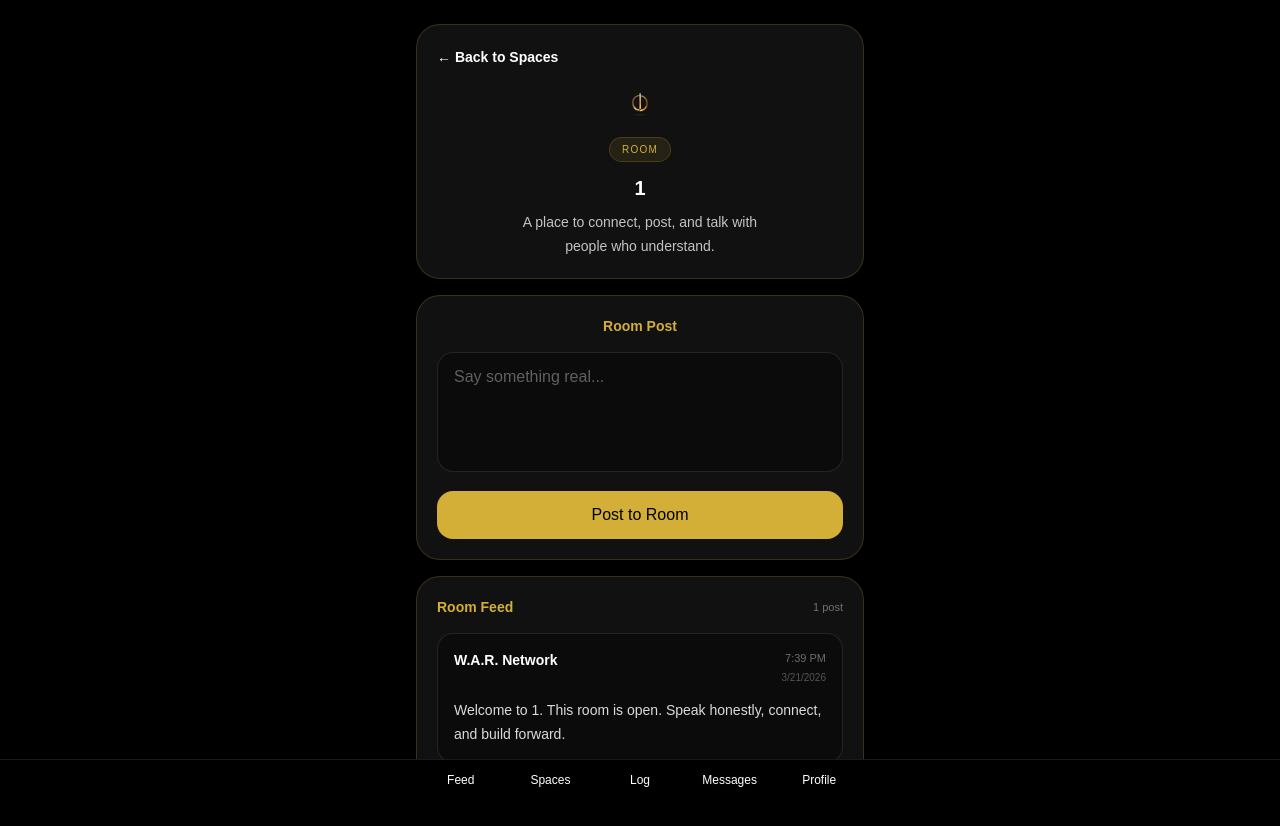
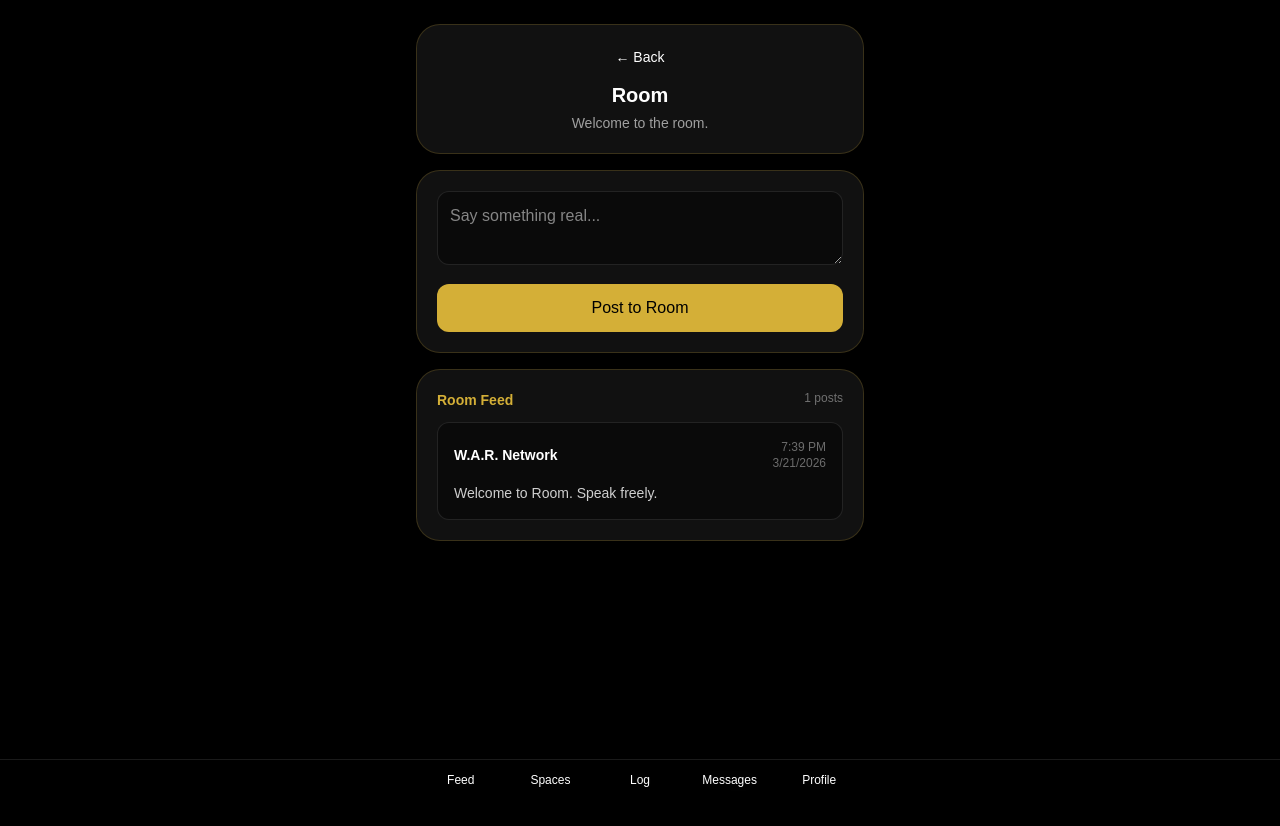
Before and after one commit to thewarnetworkpodcast-lgtm/war-network-beta, a Next.js app: page /spaces/1 in a window 1280 px wide. Shown: the top 826 px of the page. Built offline with nearby package versions, Linux system fonts and the light colour scheme.

Commit message:
Fix room UI, names, timestamps alignment

```diff
--- a/app/(platform)/spaces/[slug]/page.tsx
+++ b/app/(platform)/spaces/[slug]/page.tsx
@@ -24,56 +24,7 @@
     description:
       "Talk with others who understand military trauma, transition, identity, and recovery.",
   },
-  "ptsd-trauma": {
-    title: "PTSD & Trauma",
-    tag: "Healing",
-    description:
-      "For flashbacks, anxiety, triggers, nightmares, and the work of healing.",
-  },
-  "addiction-recovery": {
-    title: "Addiction Recovery",
-    tag: "Recovery",
-    description:
-      "A room for honesty, accountability, relapse prevention, and rebuilding one day at a time.",
-  },
-  "grief-loss": {
-    title: "Grief & Loss",
-    tag: "Support",
-    description:
-      "For anyone carrying loss, mourning change, or trying to breathe through heartbreak.",
-  },
-  "autism-parents": {
-    title: "Autism Parents",
-    tag: "Family",
-    description:
-      "Support, share, and connect with parents carrying the beautiful weight of that journey.",
-  },
-  "childhood-trauma": {
-    title: "Childhood Trauma",
-    tag: "Inner Work",
-    description:
-      "For those healing from early pain, survival patterns, and the long shadow of what happened young.",
-  },
-  "incarceration-reentry": {
-    title: "Incarceration & Reentry",
-    tag: "Rebuild",
-    description:
-      "A place for rebuilding after prison, reclaiming identity, and creating a new path.",
-  },
-  "founding-members": {
-    title: "Founding Members",
-    tag: "Alpha",
-    description:
-      "For the early builders helping shape the culture, direction, and heartbeat of W.A.R. Network.",
-  },
 };
-
-function formatTitleFromSlug(slug: string) {
-  return slug
-    .split("-")
-    .map((part) => part.charAt(0).toUpperCase() + part.slice(1))
-    .join(" ");
-}
 
 function formatDateTime(dateString: string) {
   const date = new Date(dateString);
@@ -89,206 +40,139 @@
 
 export default function SpaceRoomPage() {
   const params = useParams();
-  const slug =
-    typeof params?.slug === "string"
-      ? params.slug
-      : Array.isArray(params?.slug)
-      ? params.slug[0]
-      : "";
+  const slug = params?.slug as string;
 
-  const room = useMemo<RoomConfig>(() => {
-    if (!slug) {
-      return {
+  const room = useMemo(() => {
+    return ROOM_CONFIG[slug] || {
       title: "Room",
       tag: "Room",
-        description: "Loading room...",
+      description: "Welcome to the room.",
     };
-    }
-
-    return (
-      ROOM_CONFIG[slug] ?? {
-        title: formatTitleFromSlug(slug),
-        tag: "Room",
-        description:
-          "A place to connect, post, and talk with people who understand.",
-      }
-    );
   }, [slug]);
 
-  const storageKey = `war-room-posts-${slug}`;
+  const storageKey = `war-room-${slug}`;
+
   const [posts, setPosts] = useState<RoomPost[]>([]);
   const [message, setMessage] = useState("");
-  const [isReady, setIsReady] = useState(false);
   const [profileName, setProfileName] = useState("You");
 
+  // LOAD USER NAME
   useEffect(() => {
-    try {
-      const savedProfile =
+    const saved =
       localStorage.getItem("war-profile-name") ||
-        localStorage.getItem("profileName") ||
-        localStorage.getItem("war_display_name") ||
-        localStorage.getItem("war_username");
+      localStorage.getItem("profileName");
 
-      if (savedProfile && savedProfile.trim()) {
-        setProfileName(savedProfile.trim());
-      }
-    } catch {
-      setProfileName("You");
-    }
+    if (saved) setProfileName(saved);
   }, []);
 
+  // LOAD POSTS
   useEffect(() => {
-    if (!slug) return;
-
-    try {
     const saved = localStorage.getItem(storageKey);
 
     if (saved) {
       setPosts(JSON.parse(saved));
     } else {
-        const starterPost: RoomPost = {
-          id: `welcome-${slug}`,
-          content: `Welcome to ${room.title}. This room is open. Speak honestly, connect, and build forward.`,
+      const starter: RoomPost = {
+        id: "1",
+        content: `Welcome to ${room.title}. Speak freely.`,
         author: "W.A.R. Network",
         createdAt: new Date().toISOString(),
       };
 
-        setPosts([starterPost]);
-        localStorage.setItem(storageKey, JSON.stringify([starterPost]));
+      setPosts([starter]);
+      localStorage.setItem(storageKey, JSON.stringify([starter]));
     }
-    } catch {
-      setPosts([]);
-    } finally {
-      setIsReady(true);
-    }
-  }, [room.title, slug, storageKey]);
-
-  function savePosts(nextPosts: RoomPost[]) {
-    setPosts(nextPosts);
-    localStorage.setItem(storageKey, JSON.stringify(nextPosts));
-  }
+  }, [room.title, storageKey]);
 
   function handlePost() {
-    const clean = message.trim();
-
-    if (!clean) return;
+    if (!message.trim()) return;
 
     const newPost: RoomPost = {
-      id: `${Date.now()}`,
-      content: clean,
-      author: profileName || "You",
+      id: Date.now().toString(),
+      content: message,
+      author: profileName || "Anonymous",
       createdAt: new Date().toISOString(),
     };
 
-    const nextPosts = [newPost, ...posts];
-    savePosts(nextPosts);
+    const updated = [newPost, ...posts];
+    setPosts(updated);
+    localStorage.setItem(storageKey, JSON.stringify(updated));
     setMessage("");
   }
 
   return (
     <main className="min-h-screen bg-black px-4 pb-24 pt-6 text-white">
-      <div className="mx-auto flex w-full max-w-md flex-col gap-4">
-        <section className="rounded-3xl border border-[#D4AF37]/20 bg-[#111111] px-5 py-5">
-          <Link
-            href="/spaces"
-            className="text-sm font-semibold text-[#D4AF37]"
-          >
-            ← Back to Spaces
+      <div className="mx-auto w-full max-w-md space-y-4">
+
+        {/* HEADER */}
+        <div className="rounded-3xl border border-[#D4AF37]/20 bg-[#111] p-5 text-center">
+          <Link href="/spaces" className="text-[#D4AF37] text-sm">
+            ← Back
           </Link>
 
-          <div className="mt-4 flex flex-col items-center text-center">
-            <img
-              src="/fracturelight.png"
-              alt="Fracturelight"
-              className="h-10 w-10 object-contain mix-blend-screen"
-            />
+          <h1 className="mt-3 text-xl font-bold">{room.title}</h1>
+          <p className="text-sm text-white/60 mt-1">{room.description}</p>
+        </div>
 
-            <span className="mt-3 rounded-full border border-[#D4AF37]/20 bg-[#D4AF37]/10 px-3 py-1 text-[10px] uppercase tracking-[0.12em] text-[#D4AF37]">
-              {room.tag}
-            </span>
-
-            <h1 className="mt-3 text-xl font-semibold text-white">
-              {room.title}
-            </h1>
-
-            <p className="mt-2 max-w-[280px] text-sm leading-6 text-white/75">
-              {room.description}
-            </p>
-          </div>
-        </section>
-
-        <section className="rounded-3xl border border-[#D4AF37]/20 bg-[#111111] px-5 py-5">
-          <p className="text-center text-sm font-semibold text-[#D4AF37]">
-            Room Post
-          </p>
-
+        {/* POST BOX */}
+        <div className="rounded-3xl border border-[#D4AF37]/20 bg-[#111] p-5">
           <textarea
             value={message}
             onChange={(e) => setMessage(e.target.value)}
             placeholder="Say something real..."
-            className="mt-4 min-h-[120px] w-full resize-none rounded-2xl border border-white/10 bg-black/30 px-4 py-3 text-sm text-white outline-none placeholder:text-white/35"
+            className="w-full rounded-xl bg-black/40 p-3 text-sm outline-none border border-white/10"
           />
 
           <button
             onClick={handlePost}
-            className="mt-3 flex h-12 w-full items-center justify-center rounded-2xl bg-[#D4AF37] text-sm font-semibold text-black transition hover:opacity-90"
+            className="mt-3 w-full h-12 rounded-xl bg-[#D4AF37] text-black font-semibold"
           >
             Post to Room
           </button>
-        </section>
+        </div>
 
-        <section className="rounded-3xl border border-[#D4AF37]/20 bg-[#111111] px-5 py-5">
-          <div className="flex items-center justify-between">
-            <p className="text-sm font-semibold text-[#D4AF37]">Room Feed</p>
-            <p className="text-[11px] text-white/40">
-              {posts.length} post{posts.length === 1 ? "" : "s"}
+        {/* ROOM FEED */}
+        <div className="rounded-3xl border border-[#D4AF37]/20 bg-[#111] p-5">
+          <div className="flex justify-between mb-3">
+            <p className="text-[#D4AF37] text-sm font-semibold">
+              Room Feed
+            </p>
+            <p className="text-xs text-white/40">
+              {posts.length} posts
             </p>
           </div>
 
-          <div className="mt-4 flex flex-col gap-3">
-            {!isReady ? (
-              <div className="rounded-2xl border border-white/10 bg-black/30 px-4 py-4 text-sm text-white/70">
-                Loading room...
-              </div>
-            ) : posts.length === 0 ? (
-              <div className="rounded-2xl border border-white/10 bg-black/30 px-4 py-4 text-sm text-white/70">
-                No posts yet.
-              </div>
-            ) : (
-              posts.map((post) => {
-                const formatted = formatDateTime(post.createdAt);
+          <div className="space-y-3">
+            {posts.map((post) => {
+              const time = formatDateTime(post.createdAt);
 
               return (
                 <div
                   key={post.id}
-                    className="rounded-2xl border border-white/10 bg-black/30 px-4 py-4"
+                  className="rounded-xl border border-white/10 bg-black/40 p-4"
                 >
-                    <div className="flex items-start justify-between gap-4">
-                      <div className="min-w-0 flex-1">
-                        <p className="truncate text-sm font-semibold text-white">
-                          {post.author || "Anonymous"}
+                  {/* NAME + TIME */}
+                  <div className="flex justify-between items-center">
+                    <p className="text-sm font-semibold">
+                      {post.author}
                     </p>
-                      </div>
 
-                      <div className="shrink-0 text-right">
-                        <p className="text-[11px] leading-4 text-white/40">
-                          {formatted.time}
-                        </p>
-                        <p className="mt-1 text-[10px] leading-4 text-white/30">
-                          {formatted.date}
-                        </p>
+                    <div className="text-right text-xs text-white/40">
+                      <div>{time.time}</div>
+                      <div>{time.date}</div>
                     </div>
                   </div>
 
-                    <p className="mt-3 text-sm leading-6 text-white/85">
+                  {/* MESSAGE */}
+                  <p className="mt-3 text-sm text-white/80">
                     {post.content}
                   </p>
                 </div>
               );
-              })
-            )}
+            })}
           </div>
-        </section>
+        </div>
+
       </div>
     </main>
   );
```
Lines whose indentation alone changed are shown as unchanged.
